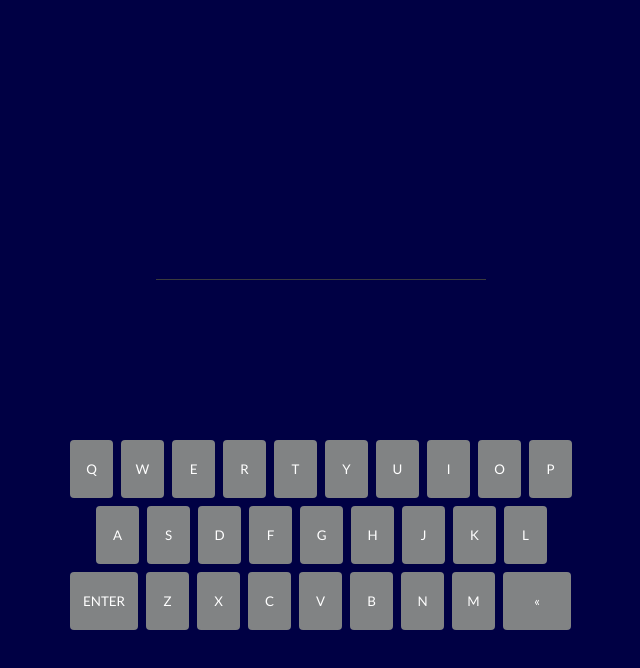
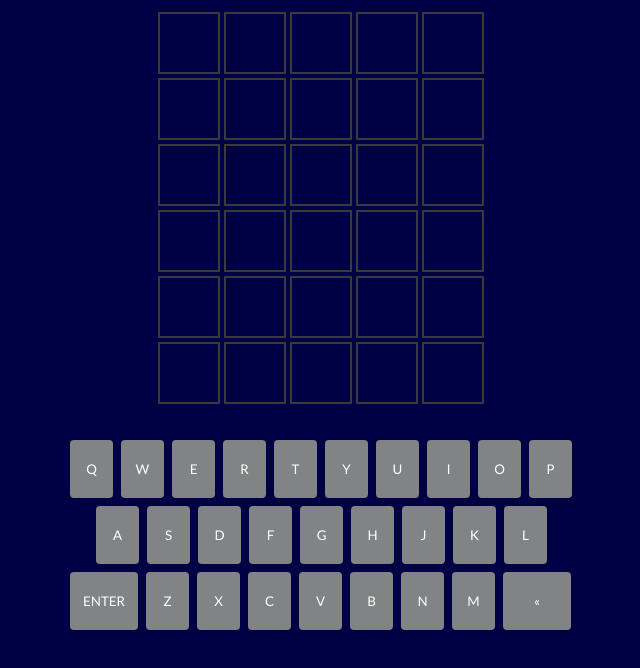
Before and after one commit to nattinats/wordle, a plain HTML site: page index.html in a window 1280 px wide. Shown: the part 94-762 px from the top of the page, without its empty margins (319-959 px from the left). Drawn offline with Linux system fonts and the light colour scheme.

Commit message:
second commit

```diff
--- a/app.js
+++ b/app.js
@@ -1,6 +1,8 @@
-const titleDisplay = document.querySelector('.title-container')
+const tileDisplay = document.querySelector('.tile-container')
 const keyboard = document.querySelector('.key-container')
 
+
+const wordle = 'SUPER'
 const keys = [
   'Q',
   'W',
@@ -33,13 +35,50 @@
 
 ]
 
-const handleClick = () => {
-  console.log('clicked')
-}
+const guessRows = [
+  ['', '', '', '', ''],
+  ['', '', '', '', ''],
+  ['', '', '', '', ''],
+  ['', '', '', '', ''],
+  ['', '', '', '', ''],
+  ['', '', '', '', ''],
+]
+
+let currentRow = 0
+let currentTile = 0
+
+guessRows.forEach((guessRow,guessRowIndex) => {
+  const rowElement = document.createElement('div')
+  rowElement.setAttribute('id', 'guessRow-' + guessRowIndex)
+  guessRow.forEach((guess,guessIndex) => {
+    const tileElement = document.createElement('div')
+    tileElement.setAttribute('id', 'guessRow-' + guessRowIndex + '-tile-' + guessIndex)
+    tileElement.classList.add('tile')
+    rowElement.append(tileElement)
+  })
+
+  tileDisplay.append(rowElement)
+
+})
+
+
 keys.forEach(key => {
   const buttonElement = document.createElement('button')
   buttonElement.textContent = key
   buttonElement.setAttribute('id', key)
-  buttonElement.addEventListener('click', handleClick)
+  buttonElement.addEventListener('click', () => handleClick(key))
   keyboard.append(buttonElement)
 })
+
+
+const handleClick = (letter) => {
+  console.log('clicked', letter)
+  addLetter(letter)
+}
+
+const addLetter = (letter) => {
+  const tile = document.getElementById('guessRow-' + currentRow + '-tile-' + currentTile)
+  tile.textContent = letter
+  currentTile++
+
+}
--- a/index.html
+++ b/index.html
@@ -18,7 +18,7 @@
 
     <div class="message-container"></div>
 
-    <div class="title-container"></div>
+    <div class="tile-container"></div>
 
     <div class="key-container"></div>
 
--- a/style.css
+++ b/style.css
@@ -22,7 +22,7 @@
 
 }
 
-.title-container {
+.tile-container {
   width: 330px;
   margin-bottom: 30px;
 }
@@ -52,3 +52,24 @@
 .key-container button:nth-child(28) {
   width: 68px;
 }
+
+
+.tile-container div {
+  display: flex;
+
+}
+
+.tile-container .tile {
+  width: 62px;
+  height: 62px;
+  border: 2px solid #3a3a3c;
+  box-sizing: border-box;
+  display: flex;
+  justify-content: center;
+  align-items: center;
+  margin: 2px;
+}
+
+.message-container {
+  height: 30px;
+}
```
